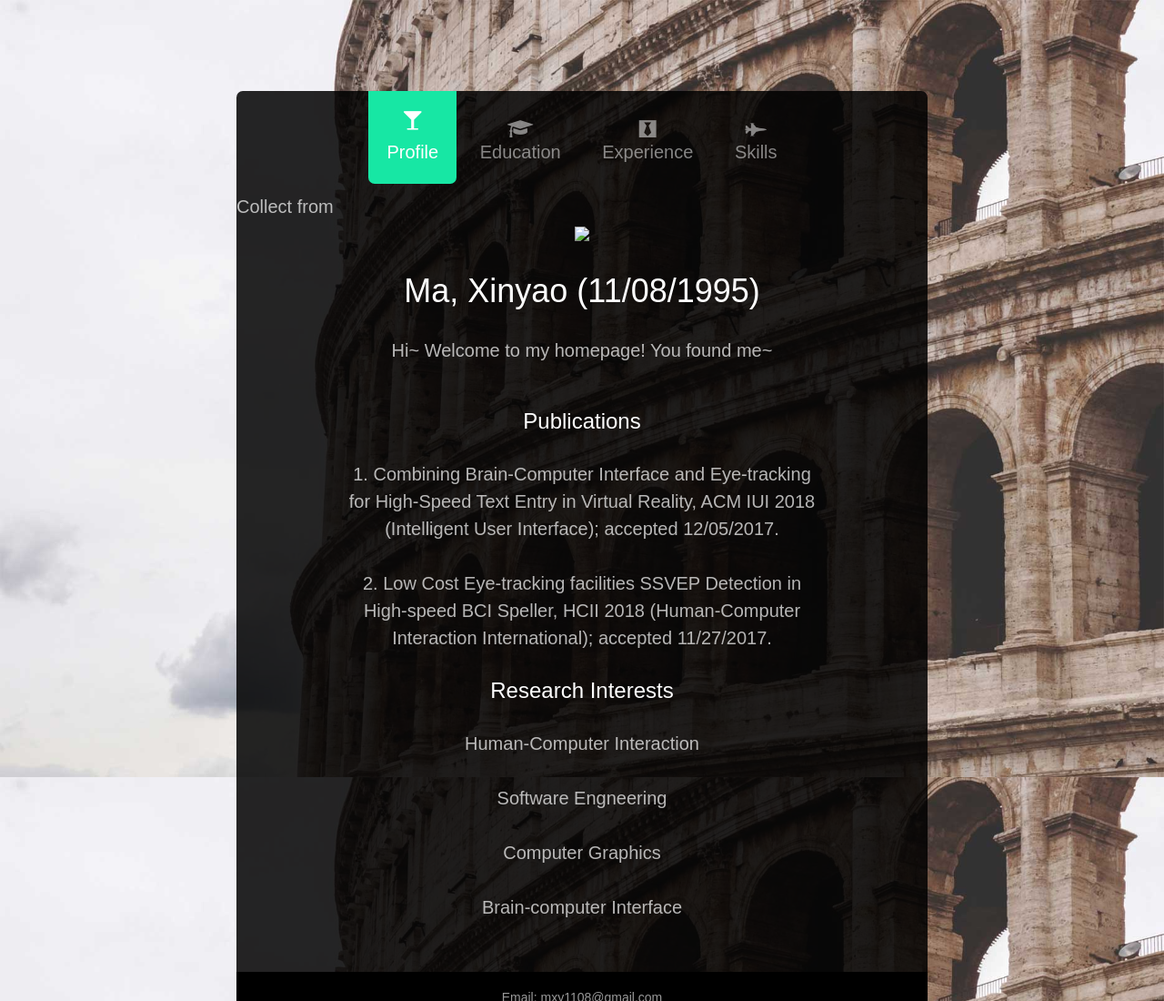
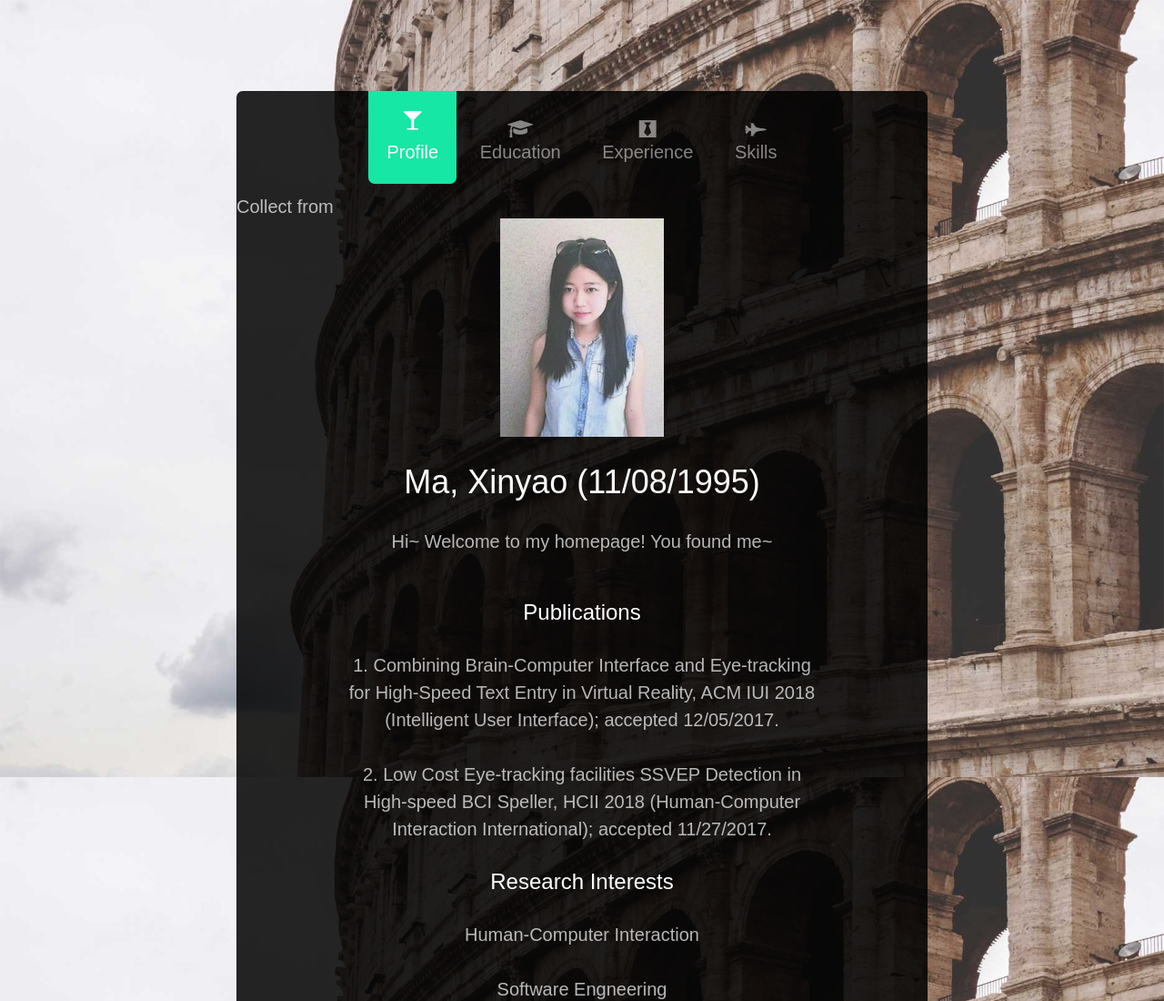
Before and after one commit to xinyao1108/xinyao1108.github.io, a plain HTML site: page index.html in a window 1280 px wide. Shown: the top 1100 px of the page at 91% size. Drawn offline with nearby package versions, Linux system fonts and the light colour scheme; files that its build step writes are made by us from their sources; files whose address does not match are found by name.

Commit message:
Update index.html

```diff
--- a/index.html
+++ b/index.html
@@ -72,7 +72,7 @@
 					<div class="row row-bottom-padded-sm">
 						<div class="col-md-12">
 							<figure>
-								<img src="images/web2.png">
+								<img src="images/web2.jpeg">
 							</figure>
 							<h1>Ma, Xinyao (11/08/1995)</h1>
 							<p>Hi~ Welcome to my homepage! You found me~ </p>
```
